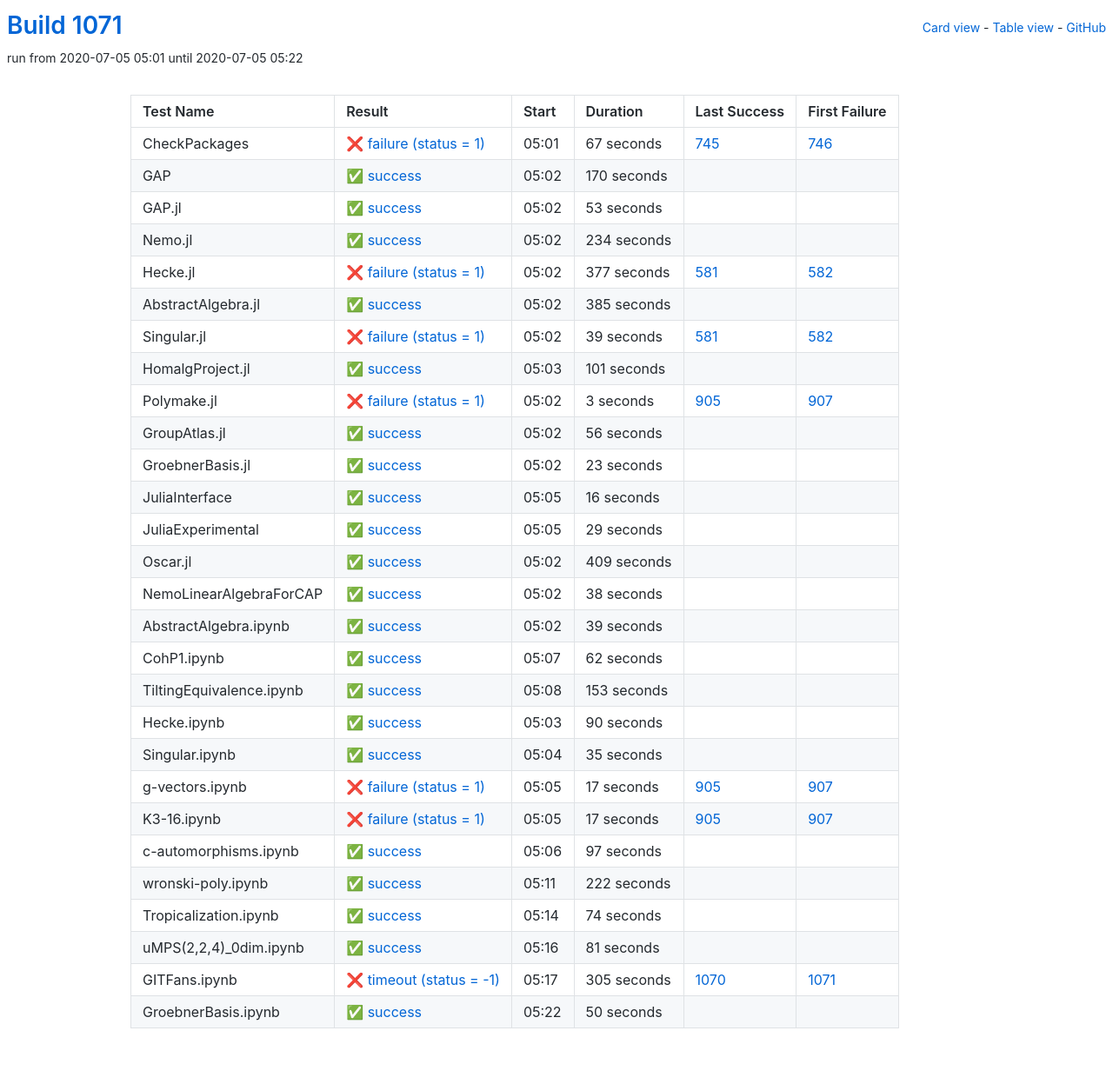
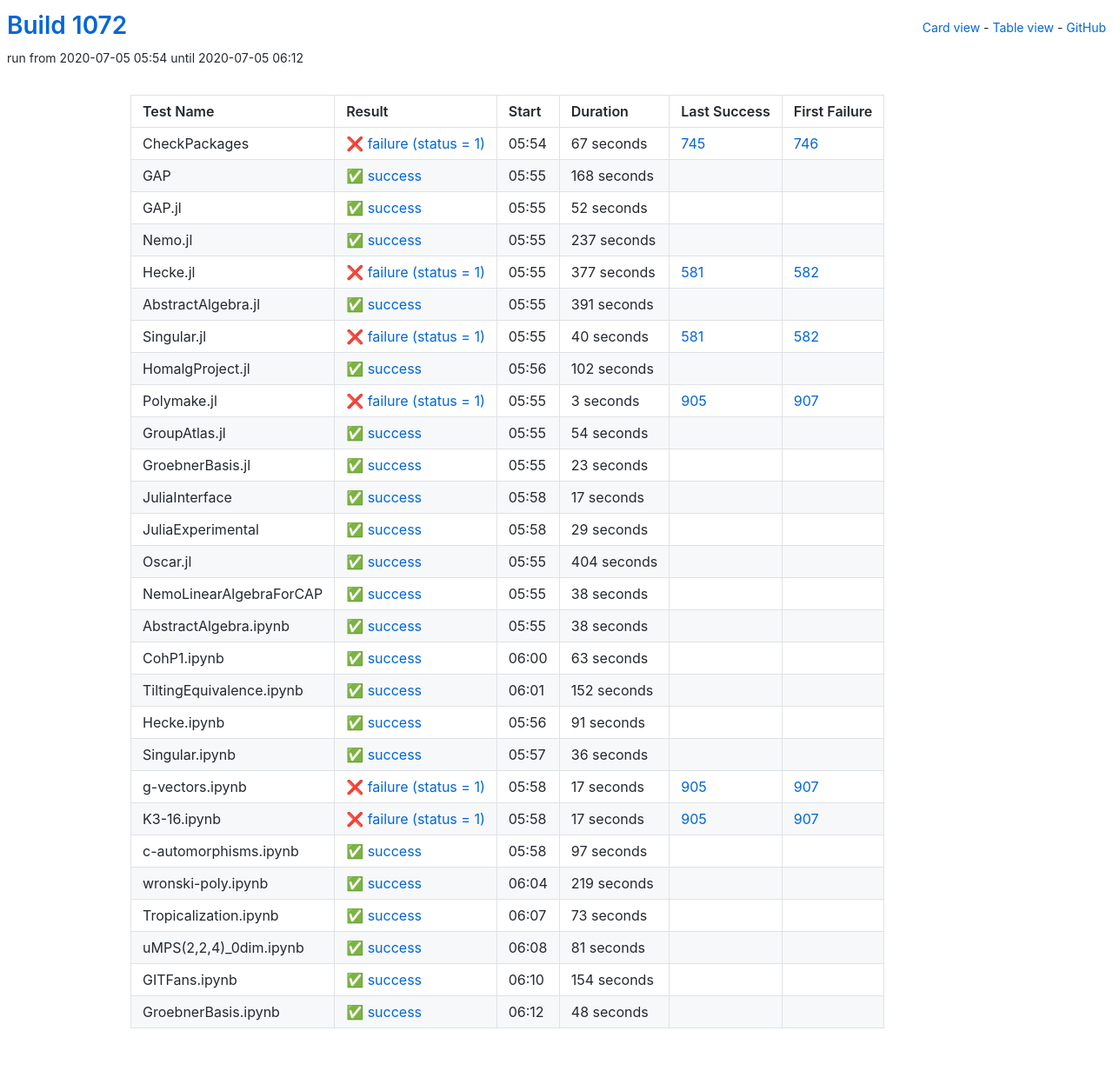
Before and after one commit to oscar-system/oscar-ci-status-1.4, a Jekyll site: the page built from table.html, in a window 1280 px wide. Shown: the whole page at 87% size. Built offline with Jekyll 4.4.1, drawn with Linux system fonts in a browser that asks for light colours.

Commit message:
Build #1072

```diff
--- a/_data/ci.yml
+++ b/_data/ci.yml
@@ -1,6 +1,6 @@
 ---
-build: 1071
-build_url: https://oscarci.mathematik.uni-kl.de/job/oscar-julia-1.4/1071/
+build: 1072
+build_url: https://oscarci.mathematik.uni-kl.de/job/oscar-julia-1.4/1072/
 job: oscar-julia-1.4
 organization: oscar-system
 repo: oscar-ci-status-1.4
@@ -8,8 +8,8 @@ repourl: https://github.com/oscar-system/oscar-ci-status-1.4
 tests:
 - name: CheckPackages
   id: checkpackages
-  log: https://oscarci.mathematik.uni-kl.de/job/oscar-julia-1.4/1071/artifact/logs/build-1071/CheckPackages.log
-  start: 2020-07-05 05:01
+  log: https://oscarci.mathematik.uni-kl.de/job/oscar-julia-1.4/1072/artifact/logs/build-1072/CheckPackages.log
+  start: 2020-07-05 05:54
   success: false
   exitcode: 1
   status: failure
@@ -20,44 +20,44 @@ tests:
   first_failure_url: https://oscarci.mathematik.uni-kl.de/job/oscar-julia-1.4/746/
 - name: GAP
   id: gap
-  log: https://oscarci.mathematik.uni-kl.de/job/oscar-julia-1.4/1071/artifact/logs/build-1071/GAP.log
-  start: 2020-07-05 05:02
+  log: https://oscarci.mathematik.uni-kl.de/job/oscar-julia-1.4/1072/artifact/logs/build-1072/GAP.log
+  start: 2020-07-05 05:55
   success: true
   exitcode: 0
   status: success
-  duration: 170
+  duration: 168
   last_success: false
   last_success_url:
   first_failure: false
   first_failure_url:
 - name: GAP.jl
   id: gap-jl
-  log: https://oscarci.mathematik.uni-kl.de/job/oscar-julia-1.4/1071/artifact/logs/build-1071/GAP.jl.log
-  start: 2020-07-05 05:02
+  log: https://oscarci.mathematik.uni-kl.de/job/oscar-julia-1.4/1072/artifact/logs/build-1072/GAP.jl.log
+  start: 2020-07-05 05:55
   success: true
   exitcode: 0
   status: success
-  duration: 53
+  duration: 52
   last_success: false
   last_success_url:
   first_failure: false
   first_failure_url:
 - name: Nemo.jl
   id: nemo-jl
-  log: https://oscarci.mathematik.uni-kl.de/job/oscar-julia-1.4/1071/artifact/logs/build-1071/Nemo.jl.log
-  start: 2020-07-05 05:02
+  log: https://oscarci.mathematik.uni-kl.de/job/oscar-julia-1.4/1072/artifact/logs/build-1072/Nemo.jl.log
+  start: 2020-07-05 05:55
   success: true
   exitcode: 0
   status: success
-  duration: 234
+  duration: 237
   last_success: false
   last_success_url:
   first_failure: false
   first_failure_url:
 - name: Hecke.jl
   id: hecke-jl
-  log: https://oscarci.mathematik.uni-kl.de/job/oscar-julia-1.4/1071/artifact/logs/build-1071/Hecke.jl.log
-  start: 2020-07-05 05:02
+  log: https://oscarci.mathematik.uni-kl.de/job/oscar-julia-1.4/1072/artifact/logs/build-1072/Hecke.jl.log
+  start: 2020-07-05 05:55
   success: false
   exitcode: 1
   status: failure
@@ -68,44 +68,44 @@ tests:
   first_failure_url: https://oscarci.mathematik.uni-kl.de/job/oscar-julia-1.4/582/
 - name: AbstractAlgebra.jl
   id: abstractalgebra-jl
-  log: https://oscarci.mathematik.uni-kl.de/job/oscar-julia-1.4/1071/artifact/logs/build-1071/AbstractAlgebra.jl.log
-  start: 2020-07-05 05:02
+  log: https://oscarci.mathematik.uni-kl.de/job/oscar-julia-1.4/1072/artifact/logs/build-1072/AbstractAlgebra.jl.log
+  start: 2020-07-05 05:55
   success: true
   exitcode: 0
   status: success
-  duration: 385
+  duration: 391
   last_success: false
   last_success_url:
   first_failure: false
   first_failure_url:
 - name: Singular.jl
   id: singular-jl
-  log: https://oscarci.mathematik.uni-kl.de/job/oscar-julia-1.4/1071/artifact/logs/build-1071/Singular.jl.log
-  start: 2020-07-05 05:02
+  log: https://oscarci.mathematik.uni-kl.de/job/oscar-julia-1.4/1072/artifact/logs/build-1072/Singular.jl.log
+  start: 2020-07-05 05:55
   success: false
   exitcode: 1
   status: failure
-  duration: 39
+  duration: 40
   last_success: 581
   last_success_url: https://oscarci.mathematik.uni-kl.de/job/oscar-julia-1.4/581/
   first_failure: 582
   first_failure_url: https://oscarci.mathematik.uni-kl.de/job/oscar-julia-1.4/582/
 - name: HomalgProject.jl
   id: homalgproject-jl
-  log: https://oscarci.mathematik.uni-kl.de/job/oscar-julia-1.4/1071/artifact/logs/build-1071/HomalgProject.jl.log
-  start: 2020-07-05 05:03
+  log: https://oscarci.mathematik.uni-kl.de/job/oscar-julia-1.4/1072/artifact/logs/build-1072/HomalgProject.jl.log
+  start: 2020-07-05 05:56
   success: true
   exitcode: 0
   status: success
-  duration: 101
+  duration: 102
   last_success: false
   last_success_url:
   first_failure: false
   first_failure_url:
 - name: Polymake.jl
   id: polymake-jl
-  log: https://oscarci.mathematik.uni-kl.de/job/oscar-julia-1.4/1071/artifact/logs/build-1071/Polymake.jl.log
-  start: 2020-07-05 05:02
+  log: https://oscarci.mathematik.uni-kl.de/job/oscar-julia-1.4/1072/artifact/logs/build-1072/Polymake.jl.log
+  start: 2020-07-05 05:55
   success: false
   exitcode: 1
   status: failure
@@ -116,20 +116,20 @@ tests:
   first_failure_url: https://oscarci.mathematik.uni-kl.de/job/oscar-julia-1.4/907/
 - name: GroupAtlas.jl
   id: groupatlas-jl
-  log: https://oscarci.mathematik.uni-kl.de/job/oscar-julia-1.4/1071/artifact/logs/build-1071/GroupAtlas.jl.log
-  start: 2020-07-05 05:02
+  log: https://oscarci.mathematik.uni-kl.de/job/oscar-julia-1.4/1072/artifact/logs/build-1072/GroupAtlas.jl.log
+  start: 2020-07-05 05:55
   success: true
   exitcode: 0
   status: success
-  duration: 56
+  duration: 54
   last_success: false
   last_success_url:
   first_failure: false
   first_failure_url:
 - name: GroebnerBasis.jl
   id: groebnerbasis-jl
-  log: https://oscarci.mathematik.uni-kl.de/job/oscar-julia-1.4/1071/artifact/logs/build-1071/GroebnerBasis.jl.log
-  start: 2020-07-05 05:02
+  log: https://oscarci.mathematik.uni-kl.de/job/oscar-julia-1.4/1072/artifact/logs/build-1072/GroebnerBasis.jl.log
+  start: 2020-07-05 05:55
   success: true
   exitcode: 0
   status: success
@@ -140,20 +140,20 @@ tests:
   first_failure_url:
 - name: JuliaInterface
   id: juliainterface
-  log: https://oscarci.mathematik.uni-kl.de/job/oscar-julia-1.4/1071/artifact/logs/build-1071/JuliaInterface.log
-  start: 2020-07-05 05:05
+  log: https://oscarci.mathematik.uni-kl.de/job/oscar-julia-1.4/1072/artifact/logs/build-1072/JuliaInterface.log
+  start: 2020-07-05 05:58
   success: true
   exitcode: 0
   status: success
-  duration: 16
+  duration: 17
   last_success: false
   last_success_url:
   first_failure: false
   first_failure_url:
 - name: JuliaExperimental
   id: juliaexperimental
-  log: https://oscarci.mathematik.uni-kl.de/job/oscar-julia-1.4/1071/artifact/logs/build-1071/JuliaExperimental.log
-  start: 2020-07-05 05:05
+  log: https://oscarci.mathematik.uni-kl.de/job/oscar-julia-1.4/1072/artifact/logs/build-1072/JuliaExperimental.log
+  start: 2020-07-05 05:58
   success: true
   exitcode: 0
   status: success
@@ -164,20 +164,20 @@ tests:
   first_failure_url:
 - name: Oscar.jl
   id: oscar-jl
-  log: https://oscarci.mathematik.uni-kl.de/job/oscar-julia-1.4/1071/artifact/logs/build-1071/Oscar.jl.log
-  start: 2020-07-05 05:02
+  log: https://oscarci.mathematik.uni-kl.de/job/oscar-julia-1.4/1072/artifact/logs/build-1072/Oscar.jl.log
+  start: 2020-07-05 05:55
   success: true
   exitcode: 0
   status: success
-  duration: 409
+  duration: 404
   last_success: false
   last_success_url:
   first_failure: false
   first_failure_url:
 - name: NemoLinearAlgebraForCAP
   id: nemolinearalgebraforcap
-  log: https://oscarci.mathematik.uni-kl.de/job/oscar-julia-1.4/1071/artifact/logs/build-1071/NemoLinearAlgebraForCAP.log
-  start: 2020-07-05 05:02
+  log: https://oscarci.mathematik.uni-kl.de/job/oscar-julia-1.4/1072/artifact/logs/build-1072/NemoLinearAlgebraForCAP.log
+  start: 2020-07-05 05:55
   success: true
   exitcode: 0
   status: success
@@ -188,68 +188,68 @@ tests:
   first_failure_url:
 - name: AbstractAlgebra.ipynb
   id: abstractalgebra-ipynb
-  log: https://oscarci.mathematik.uni-kl.de/job/oscar-julia-1.4/1071/artifact/logs/build-1071/AbstractAlgebra.ipynb.log
-  start: 2020-07-05 05:02
+  log: https://oscarci.mathematik.uni-kl.de/job/oscar-julia-1.4/1072/artifact/logs/build-1072/AbstractAlgebra.ipynb.log
+  start: 2020-07-05 05:55
   success: true
   exitcode: 0
   status: success
-  duration: 39
+  duration: 38
   last_success: false
   last_success_url:
   first_failure: false
   first_failure_url:
 - name: CohP1.ipynb
   id: cohp1-ipynb
-  log: https://oscarci.mathematik.uni-kl.de/job/oscar-julia-1.4/1071/artifact/logs/build-1071/CohP1.ipynb.log
-  start: 2020-07-05 05:07
+  log: https://oscarci.mathematik.uni-kl.de/job/oscar-julia-1.4/1072/artifact/logs/build-1072/CohP1.ipynb.log
+  start: 2020-07-05 06:00
   success: true
   exitcode: 0
   status: success
-  duration: 62
+  duration: 63
   last_success: false
   last_success_url:
   first_failure: false
   first_failure_url:
 - name: TiltingEquivalence.ipynb
   id: tiltingequivalence-ipynb
-  log: https://oscarci.mathematik.uni-kl.de/job/oscar-julia-1.4/1071/artifact/logs/build-1071/TiltingEquivalence.ipynb.log
-  start: 2020-07-05 05:08
+  log: https://oscarci.mathematik.uni-kl.de/job/oscar-julia-1.4/1072/artifact/logs/build-1072/TiltingEquivalence.ipynb.log
+  start: 2020-07-05 06:01
   success: true
   exitcode: 0
   status: success
-  duration: 153
+  duration: 152
   last_success: false
   last_success_url:
   first_failure: false
   first_failure_url:
 - name: Hecke.ipynb
   id: hecke-ipynb
-  log: https://oscarci.mathematik.uni-kl.de/job/oscar-julia-1.4/1071/artifact/logs/build-1071/Hecke.ipynb.log
-  start: 2020-07-05 05:03
+  log: https://oscarci.mathematik.uni-kl.de/job/oscar-julia-1.4/1072/artifact/logs/build-1072/Hecke.ipynb.log
+  start: 2020-07-05 05:56
   success: true
   exitcode: 0
   status: success
-  duration: 90
+  duration: 91
   last_success: false
   last_success_url:
   first_failure: false
   first_failure_url:
 - name: Singular.ipynb
   id: singular-ipynb
-  log: https://oscarci.mathematik.uni-kl.de/job/oscar-julia-1.4/1071/artifact/logs/build-1071/Singular.ipynb.log
-  start: 2020-07-05 05:04
+  log: https://oscarci.mathematik.uni-kl.de/job/oscar-julia-1.4/1072/artifact/logs/build-1072/Singular.ipynb.log
+  start: 2020-07-05 05:57
   success: true
   exitcode: 0
   status: success
-  duration: 35
+  duration: 36
   last_success: false
   last_success_url:
   first_failure: false
   first_failure_url:
 - name: g-vectors.ipynb
   id: g-vectors-ipynb
-  log: https://oscarci.mathematik.uni-kl.de/job/oscar-julia-1.4/1071/artifact/logs/build-1071/g-vectors.ipynb.log
-  start: 2020-07-05 05:05
+  log: https://oscarci.mathematik.uni-kl.de/job/oscar-julia-1.4/1072/artifact/logs/build-1072/g-vectors.ipynb.log
+  start: 2020-07-05 05:58
   success: false
   exitcode: 1
   status: failure
@@ -260,8 +260,8 @@ tests:
   first_failure_url: https://oscarci.mathematik.uni-kl.de/job/oscar-julia-1.4/907/
 - name: K3-16.ipynb
   id: k3-16-ipynb
-  log: https://oscarci.mathematik.uni-kl.de/job/oscar-julia-1.4/1071/artifact/logs/build-1071/K3-16.ipynb.log
-  start: 2020-07-05 05:05
+  log: https://oscarci.mathematik.uni-kl.de/job/oscar-julia-1.4/1072/artifact/logs/build-1072/K3-16.ipynb.log
+  start: 2020-07-05 05:58
   success: false
   exitcode: 1
   status: failure
@@ -272,8 +272,8 @@ tests:
   first_failure_url: https://oscarci.mathematik.uni-kl.de/job/oscar-julia-1.4/907/
 - name: c-automorphisms.ipynb
   id: c-automorphisms-ipynb
-  log: https://oscarci.mathematik.uni-kl.de/job/oscar-julia-1.4/1071/artifact/logs/build-1071/c-automorphisms.ipynb.log
-  start: 2020-07-05 05:06
+  log: https://oscarci.mathematik.uni-kl.de/job/oscar-julia-1.4/1072/artifact/logs/build-1072/c-automorphisms.ipynb.log
+  start: 2020-07-05 05:58
   success: true
   exitcode: 0
   status: success
@@ -284,32 +284,32 @@ tests:
   first_failure_url:
 - name: wronski-poly.ipynb
   id: wronski-poly-ipynb
-  log: https://oscarci.mathematik.uni-kl.de/job/oscar-julia-1.4/1071/artifact/logs/build-1071/wronski-poly.ipynb.log
-  start: 2020-07-05 05:11
+  log: https://oscarci.mathematik.uni-kl.de/job/oscar-julia-1.4/1072/artifact/logs/build-1072/wronski-poly.ipynb.log
+  start: 2020-07-05 06:04
   success: true
   exitcode: 0
   status: success
-  duration: 222
+  duration: 219
   last_success: false
   last_success_url:
   first_failure: false
   first_failure_url:
 - name: Tropicalization.ipynb
   id: tropicalization-ipynb
-  log: https://oscarci.mathematik.uni-kl.de/job/oscar-julia-1.4/1071/artifact/logs/build-1071/Tropicalization.ipynb.log
-  start: 2020-07-05 05:14
+  log: https://oscarci.mathematik.uni-kl.de/job/oscar-julia-1.4/1072/artifact/logs/build-1072/Tropicalization.ipynb.log
+  start: 2020-07-05 06:07
   success: true
   exitcode: 0
   status: success
-  duration: 74
+  duration: 73
   last_success: false
   last_success_url:
   first_failure: false
   first_failure_url:
 - name: uMPS(2,2,4)_0dim.ipynb
   id: umps-2-2-4-0dim-ipynb
-  log: https://oscarci.mathematik.uni-kl.de/job/oscar-julia-1.4/1071/artifact/logs/build-1071/uMPS-2-2-4-_0dim.ipynb.log
-  start: 2020-07-05 05:16
+  log: https://oscarci.mathematik.uni-kl.de/job/oscar-julia-1.4/1072/artifact/logs/build-1072/uMPS-2-2-4-_0dim.ipynb.log
+  start: 2020-07-05 06:08
   success: true
   exitcode: 0
   status: success
@@ -320,25 +320,25 @@ tests:
   first_failure_url:
 - name: GITFans.ipynb
   id: gitfans-ipynb
-  log: https://oscarci.mathematik.uni-kl.de/job/oscar-julia-1.4/1071/artifact/logs/build-1071/GITFans.ipynb.log
-  start: 2020-07-05 05:17
-  success: false
-  exitcode: -1
-  status: timeout
-  duration: 305
-  last_success: 1070
-  last_success_url: https://oscarci.mathematik.uni-kl.de/job/oscar-julia-1.4/1070/
-  first_failure: 1071
-  first_failure_url: https://oscarci.mathematik.uni-kl.de/job/oscar-julia-1.4/1071/
-- name: GroebnerBasis.ipynb
-  id: groebnerbasis-ipynb
-  log: https://oscarci.mathematik.uni-kl.de/job/oscar-julia-1.4/1071/artifact/logs/build-1071/GroebnerBasis.ipynb.log
-  start: 2020-07-05 05:22
+  log: https://oscarci.mathematik.uni-kl.de/job/oscar-julia-1.4/1072/artifact/logs/build-1072/GITFans.ipynb.log
+  start: 2020-07-05 06:10
   success: true
   exitcode: 0
   status: success
-  duration: 50
+  duration: 154
   last_success: false
   last_success_url:
   first_failure: false
   first_failure_url:
+- name: GroebnerBasis.ipynb
+  id: groebnerbasis-ipynb
+  log: https://oscarci.mathematik.uni-kl.de/job/oscar-julia-1.4/1072/artifact/logs/build-1072/GroebnerBasis.ipynb.log
+  start: 2020-07-05 06:12
+  success: true
+  exitcode: 0
+  status: success
+  duration: 48
+  last_success: false
+  last_success_url:
+  first_failure: false
+  first_failure_url:
```
Also changed, not shown: README.md.
